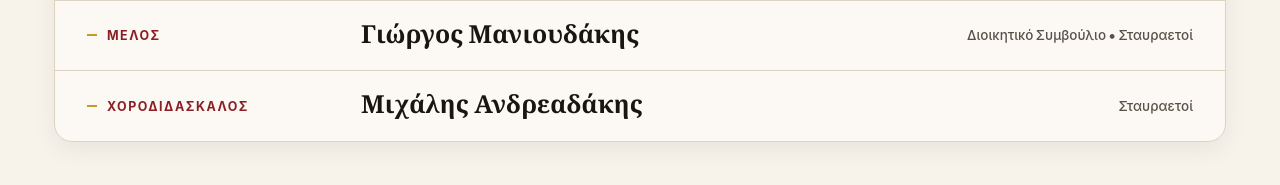
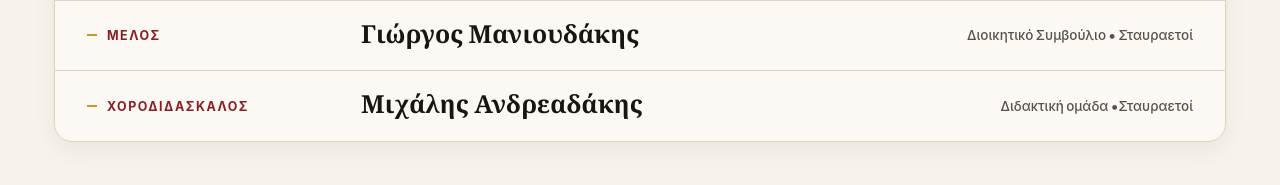
Before and after one commit to stavraetoichania/stavraetoi-chania, a plain HTML site: page index.html in a window 1280 px wide. Shown: the part 5400-5585 px from the top of the page. Drawn offline with nearby package versions, Linux system fonts and the light colour scheme.

Commit message:
Update index.html

```diff
--- a/index.html
+++ b/index.html
@@ -1615,7 +1615,7 @@
         <div class="board-row" role="listitem">
           <span class="board-role-label" data-i18n="roleVicePresident">Χοροδιδάσκαλος</span>
           <span class="board-person-name" data-i18n="nameVicePresident">Μιχάλης Ανδρεαδάκης</span>
-          <span class="board-row-meta" data-i18n="noteBoard">Σταυραετοί</span>
+          <span class="board-row-meta" data-i18n="noteBoard">Διδακτική ομάδα •Σταυραετοί</span>
         </div>
 
 
```
